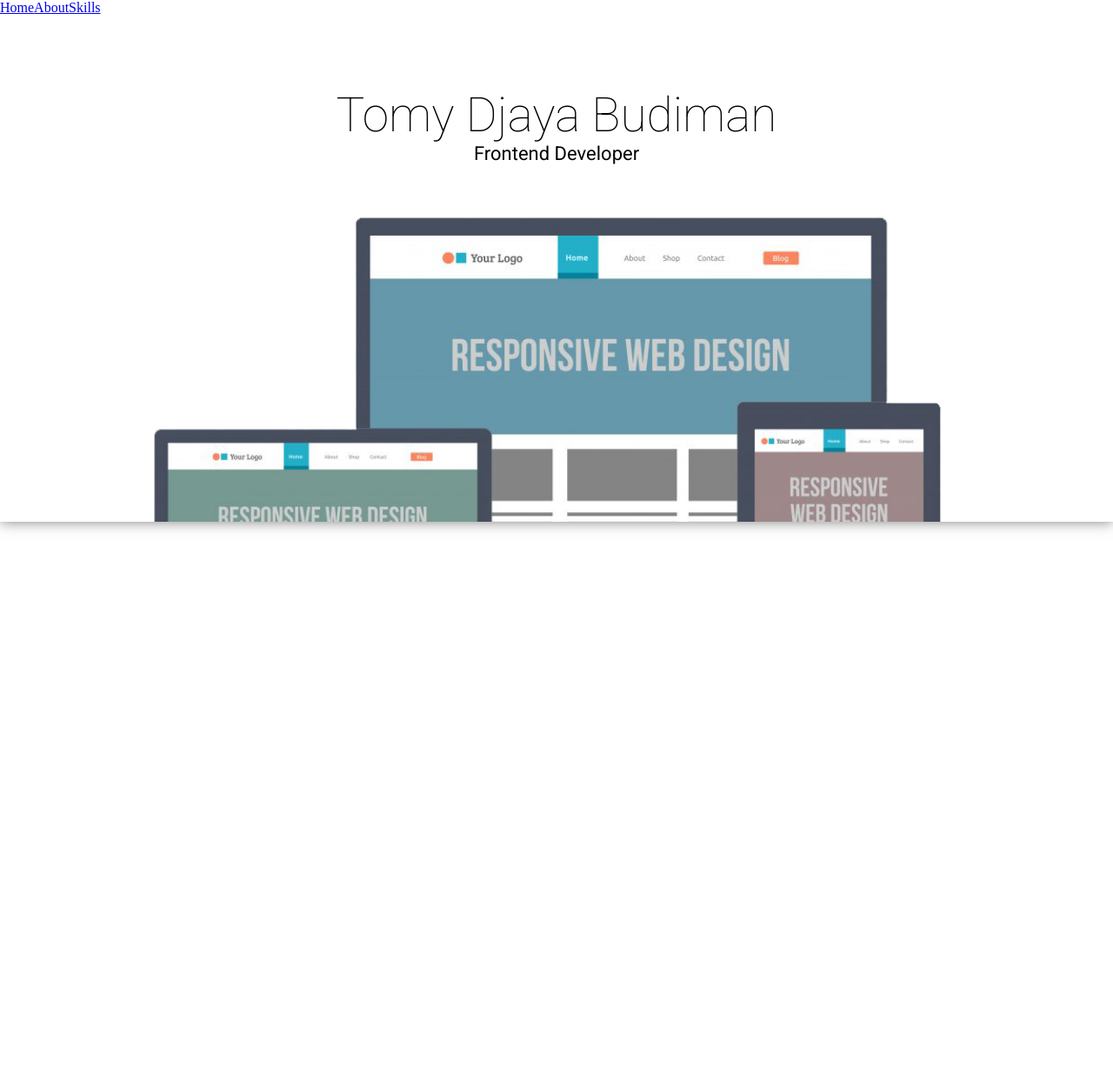
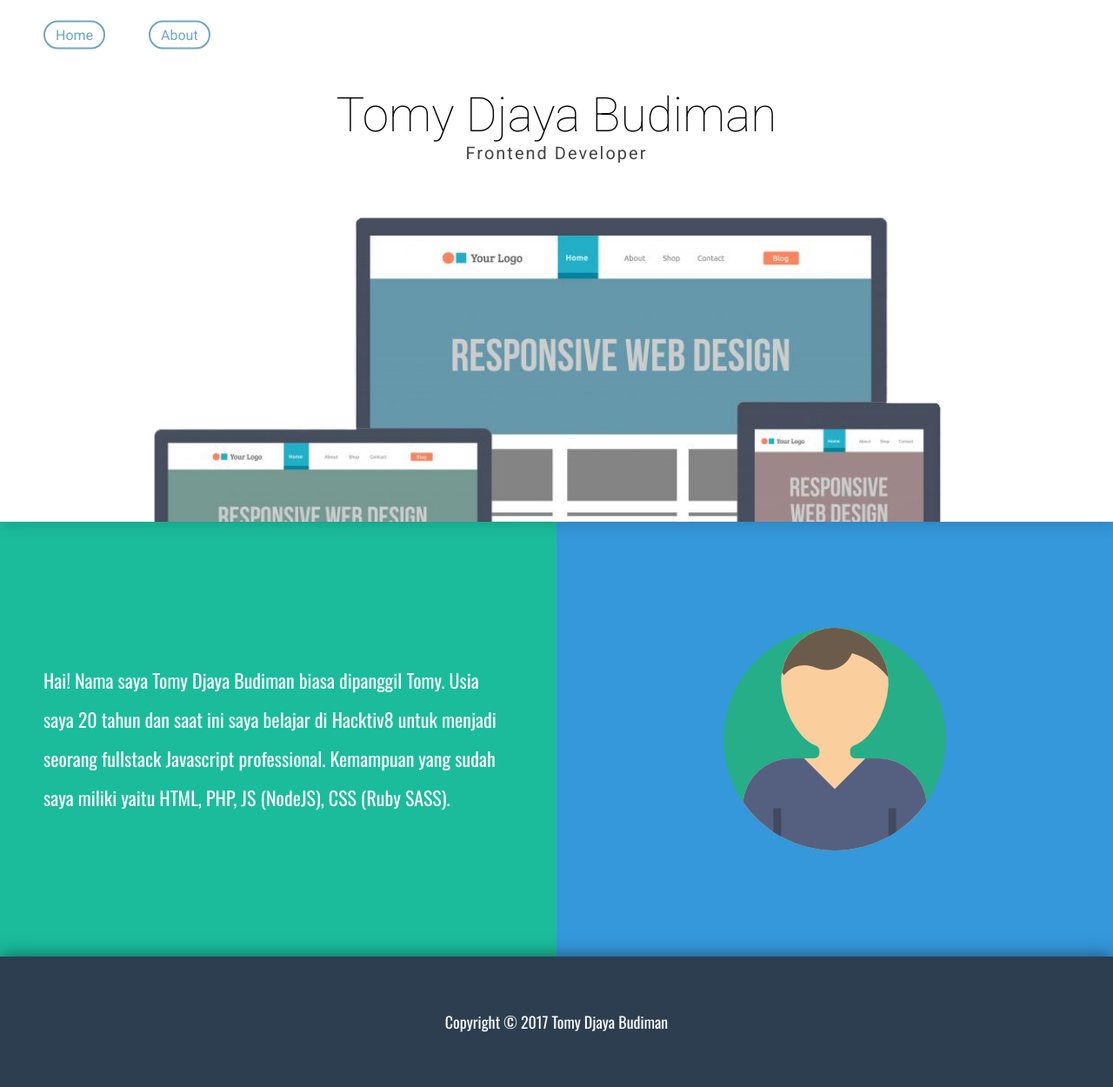
Before and after one commit to tomybudiman/semantic-web, a website: page index.html in a window 1280 px wide. Shown: the whole page at 87% size. Before the commit the page ends 800 px from the top, so only its background shows below. Drawn offline with nearby package versions, Linux system fonts and the light colour scheme.

Commit message:
Development v1.0

```diff
--- a/assets/js/index.js
+++ b/assets/js/index.js
@@ -1,3 +1,20 @@
 $(document).ready(function(){
-  console.log("OK");
+  // Window scroll function
+  $(window).scroll(function(event){
+    var scrollPos=$(this).scrollTop();
+    if(scrollPos > 0){
+      $("#topbar").find(".background").css({
+        opacity:0.9,
+        height:"100%"
+      });
+    }else{
+      $("#topbar").find(".background").removeAttr("style");
+    }
+  });
+
+  // Scroll to div function
+  $(this).on("click",".scroll-to",function(event){
+    var targetDiv=$("#"+event.target.attributes[1].nodeValue).offset().top;
+    $("html,body").animate({scrollTop:targetDiv+"px"},750);
+  });
 });
--- a/assets/sass/_common.scss
+++ b/assets/sass/_common.scss
@@ -1,4 +1,4 @@
-@import url('https://fonts.googleapis.com/css?family=Roboto:100,400');
+@import url('https://fonts.googleapis.com/css?family=Oswald|Roboto:100,400');
 
 html,body {
   margin: 0;
--- a/assets/sass/index.scss
+++ b/assets/sass/index.scss
@@ -1,26 +1,46 @@
 @import "common";
 
 #topbar {
+  z-index: 1;
   width: 100%;
-  height: 70px;
+  height: 80px;
   position: fixed;
+  .background {
+    opacity: 0;
+    width: 100%;
+    height: 130%;
+    position: absolute;
+    -webkit-transition-duration: 0.5s;
+    transition-duration: 0.5s;
+    background-color: #34495e;
+  }
   .navbar {
     margin: 0;
     padding: 0;
     height: 100%;
     overflow: hidden;
+    padding-left: 25px;
     li {
       float: left;
       height: 100%;
       list-style: none;
+      padding-left: 25px;
+      padding-right: 25px;
+    }
+    a {
+      top: 50%;
+      color: #6EA7BD;
+      position: relative;
+      border-radius: 20px;
+      display: inline-block;
+      text-decoration: none;
+      border: 2px solid #6EA7BD;
+      padding: 5px 12px 5px 12px;
+      font-family: "Roboto",sans-serif;
+      -webkit-transform: translateY(-50%);
+      transform: translateY(-50%);
     }
   }
-}
-#topbar::before {
-  content: "";
-  width: 100%;
-  height: 100%;
-  position: absolute;
 }
 
 #home {
@@ -29,8 +49,9 @@
   background-size: 80%;
   background-repeat: no-repeat;
   background-position: center 250px;
-  box-shadow: 0 0 15px 0 rgba(0,0,0,.5);
   background-image: url("../media/responsive-web.png");
+  -webkit-box-shadow: 0 0 20px 0 rgba(0,0,0,.2);
+  box-shadow: 0 0 20px 0 rgba(0,0,0,.2);
   .header {
     top: 100px;
     position: relative;
@@ -44,7 +65,68 @@
       font-weight: 100;
     }
     .about {
-      font-size: 22px;
+      color: #444;
+      font-size: 20px;
+      letter-spacing: 2px;
     }
   }
 }
+
+#about {
+  z-index: -1;
+  height: 500px;
+  position: relative;
+  .section {
+    width: 50%;
+    float: left;
+    height: 100%;
+  }
+  .left {
+    background-color: #1abc9c;
+    span {
+      top: 50%;
+      color: white;
+      padding: 50px;
+      display: block;
+      font-size: 22px;
+      line-height: 45px;
+      position: relative;
+      box-sizing: border-box;
+      -webkit-box-sizing: border-box;
+      font-family: "Oswald",sans-serif;
+      -webkit-transform: translateY(-50%);
+      transform: translateY(-50%);
+    }
+  }
+  .right {
+    background-color: #3498db;
+    img {
+      top: 50%;
+      margin: auto;
+      display: block;
+      position: relative;
+      -webkit-transform: translateY(-50%);
+      transform: translateY(-50%);
+    }
+  }
+}
+
+#footer {
+  z-index: 1;
+  height: 150px;
+  position: relative;
+  background-color: #2c3e50;
+  -webkit-box-shadow: 0 0 20px 0 rgba(0,0,0,.5);
+  box-shadow: 0 0 20px 0 rgba(0,0,0,.5);
+  span {
+    top: 50%;
+    color: white;
+    display: block;
+    font-size: 18px;
+    text-align: center;
+    position: relative;
+    font-family: "Oswald",sans-serif;
+    -webkit-transform: translateY(-50%);
+    transform: translateY(-50%);
+  }
+}
--- a/index.html
+++ b/index.html
@@ -8,15 +8,13 @@
 </head>
 <body>
   <section id="topbar">
+    <div class="background"></div>
     <ul class="navbar">
       <li>
-        <a href="#home">Home</a>
+        <a href="#home" targetDiv="home" class="scroll-to">Home</a>
       </li>
       <li>
-        <a href="about-me">About</a>
-      </li>
-      <li>
-        <a href="#skills">Skills</a>
+        <a href="#about-me" targetDiv="about" class="scroll-to">About</a>
       </li>
     </ul>
   </section>
@@ -26,7 +24,19 @@
       <span class="about">Frontend Developer</span>
     </div>
   </section>
-  <section id="footer"></section>
+  <section id="about">
+    <div class="section left">
+      <span>
+        Hai! Nama saya Tomy Djaya Budiman biasa dipanggil Tomy. Usia saya 20 tahun dan saat ini saya belajar di Hacktiv8 untuk menjadi seorang fullstack Javascript professional. Kemampuan yang sudah saya miliki yaitu HTML, PHP, JS (NodeJS), CSS (Ruby SASS).
+      </span>
+    </div>
+    <div class="section right">
+      <img src="./assets/media/about-me.png" alt="Profile Picture">
+    </div>
+  </section>
+  <section id="footer">
+    <span>Copyright &copy; 2017 Tomy Djaya Budiman</span>
+  </section>
 </body>
 <script src="https://ajax.googleapis.com/ajax/libs/jquery/3.2.1/jquery.min.js"></script>
 <script src="./assets/js/index.js" type="text/javascript"></script>
```
Also changed, not shown: assets/css/index.css, assets/media/about-me.png (added).
